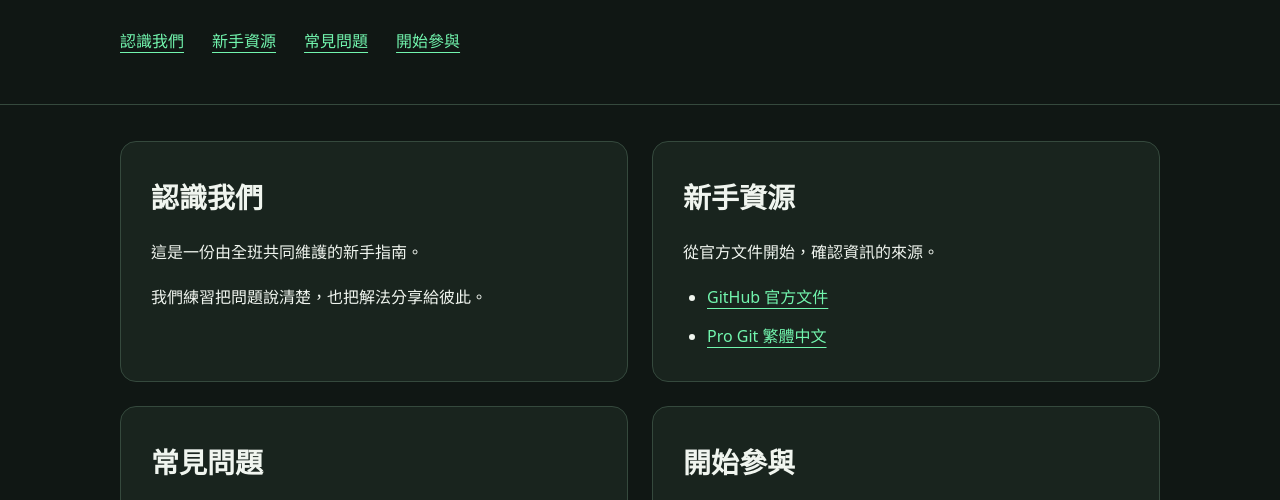
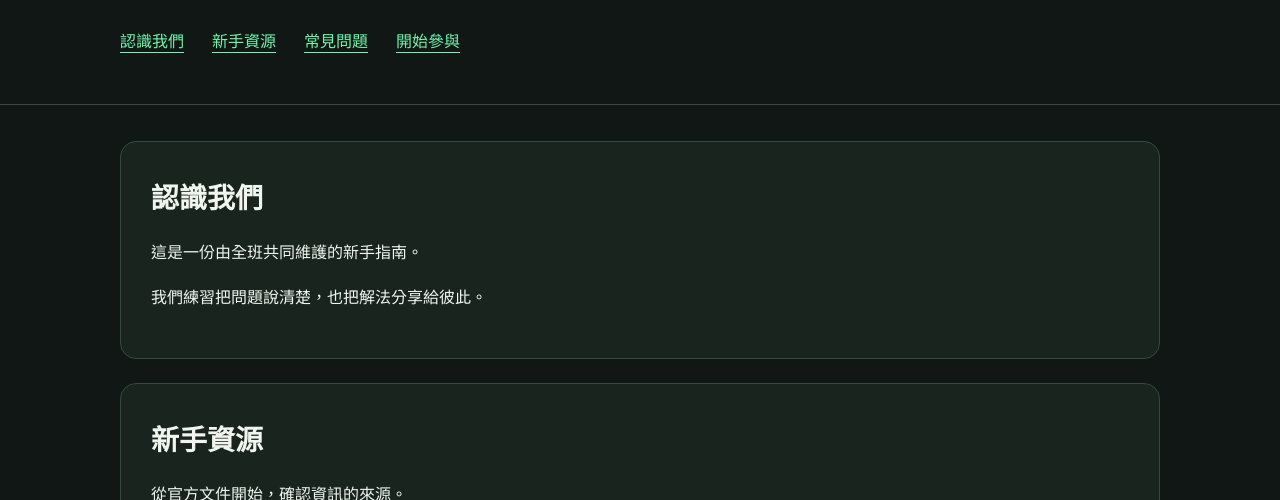
Before and after one commit to Ikuka-code/github-community-261118, a plain HTML site: page index.html in a window 1280 px wide. Shown: the part 274-774 px from the top of the page. Drawn offline with Linux system fonts and the light colour scheme.

Commit message:
Use a single-column flex layout for anchor practice

```diff
--- a/index.html
+++ b/index.html
@@ -20,14 +20,14 @@
     a { color: var(--accent); text-underline-offset: 5px; }
     a:hover { color: var(--text); }
     a:focus-visible { outline: 3px solid var(--accent); outline-offset: 6px; }
-    main { padding-top: 36px; display: grid; grid-template-columns: 1fr 1fr; gap: 24px; }
+    main { padding-top: 36px; display: flex; flex-direction: column; gap: 24px; }
     section { padding: 30px; background: var(--panel); border: 1px solid var(--border); border-radius: 16px; scroll-margin-top: 24px; }
     ul, ol { padding-left: 24px; margin-bottom: 0; }
     li + li { margin-top: 10px; }
     dt { font-weight: 700; margin-top: 18px; }
     dd { margin: 6px 0 0; color: var(--muted); }
     footer { color: var(--muted); padding: 40px 0 60px; font-size: 14px; }
-    @media (max-width: 700px) { header { padding-top: 48px; } main { grid-template-columns: 1fr; } section { padding: 24px; } }
+    @media (max-width: 700px) { header { padding-top: 48px; } section { padding: 24px; } }
   </style>
 </head>
 <body>
```
